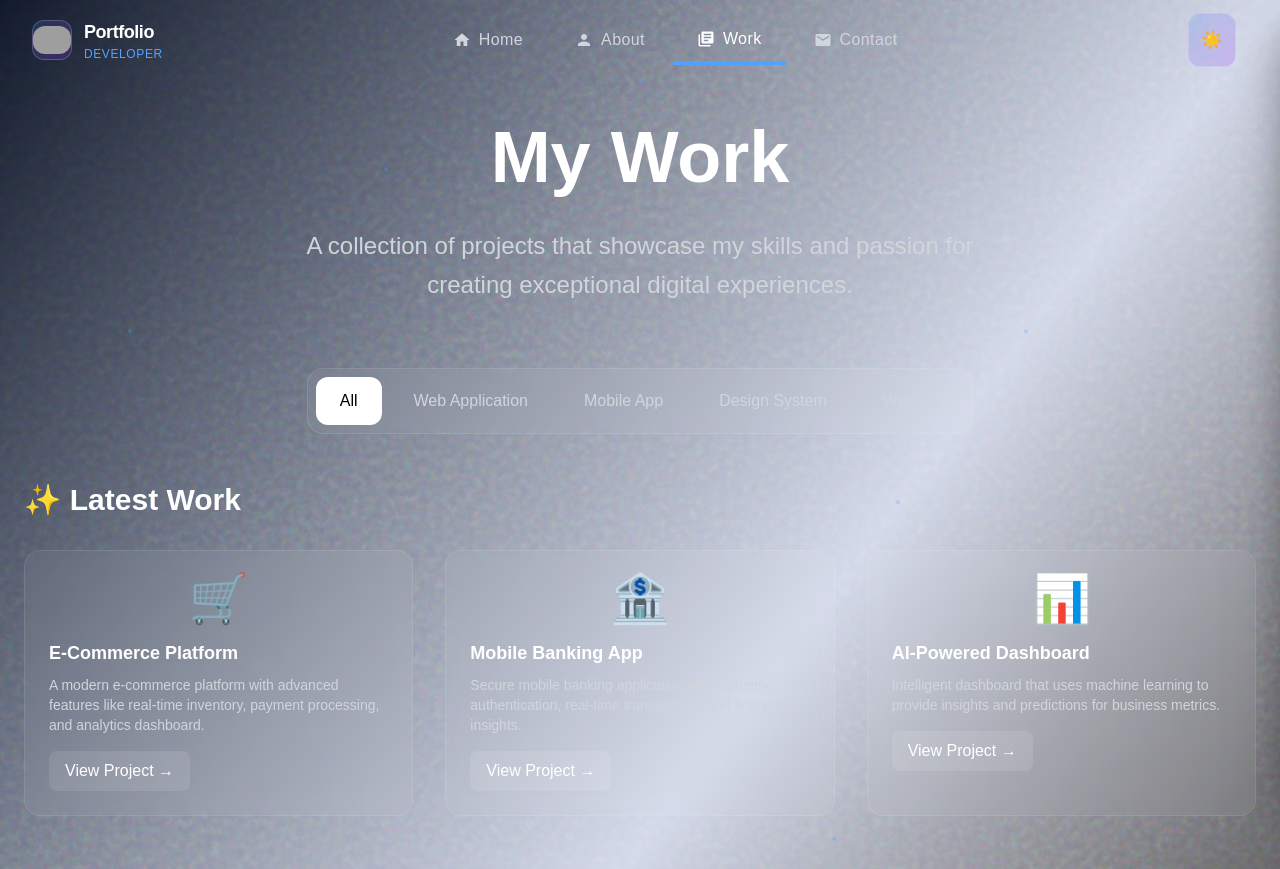
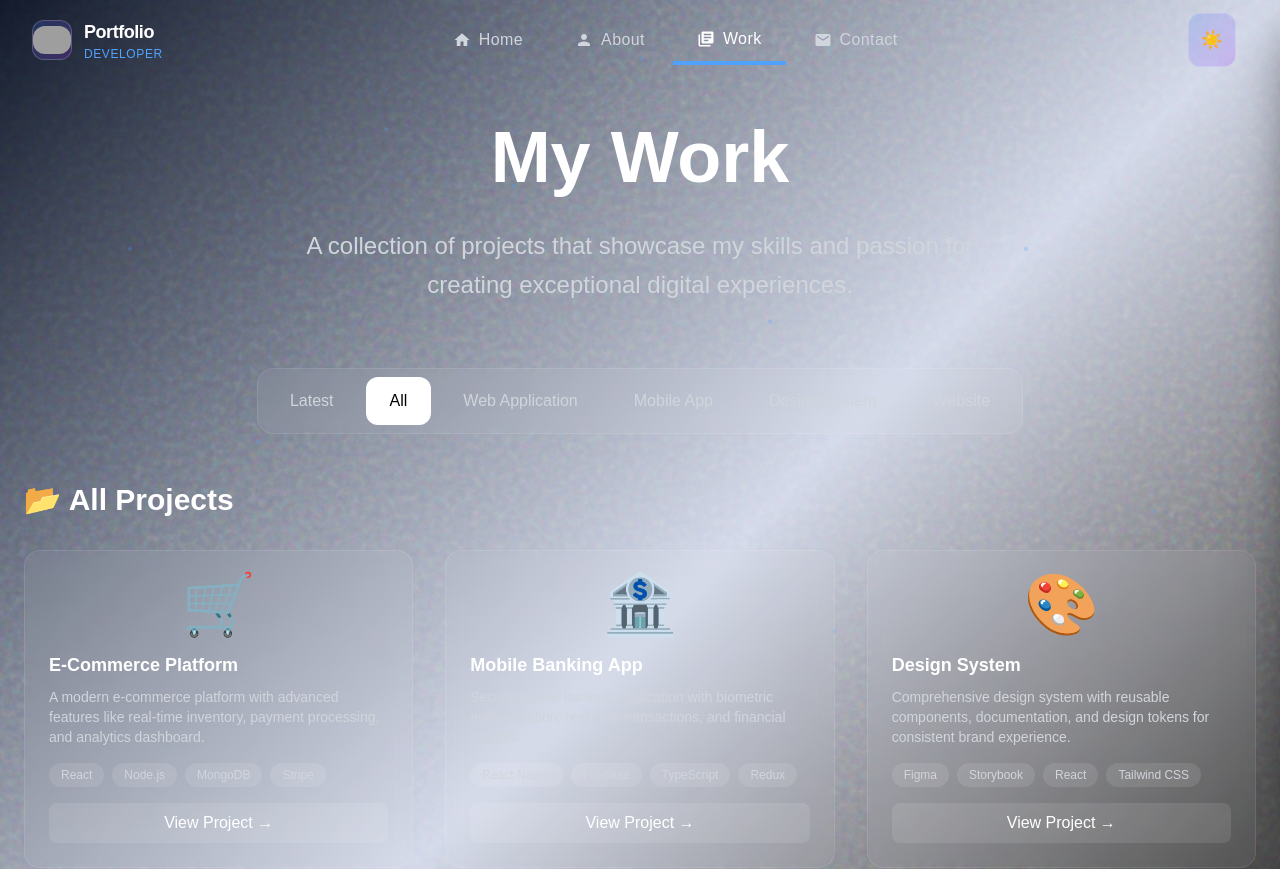
Before and after one commit to abuhurairah-dev/portfolio, a Next.js app: page /work in a window 1280 px wide. Shown: the top 869 px of the page. Built offline with nearby package versions, Linux system fonts and the light colour scheme; grey boxes are pictures that could not be loaded.

Commit message:
update(work): move latest work section to filters as a separate category

```diff
--- a/app/work/page.tsx
+++ b/app/work/page.tsx
@@ -4,7 +4,6 @@ import { useEffect, useState } from 'react';
 import NavBar from '../../components/NavBar';
 import { NoiseOverlay, FloatingParticles } from '../../components/Particles';
 import { useTheme } from '../../hooks/useTheme';
-import LatestWork from '@/components/LatestWork';
 import { projects } from '@/data/projects';
 
 export default function Work() {
@@ -25,10 +24,13 @@ export default function Work() {
     return () => window.removeEventListener("mousemove", handleMouseMove);
   }, []);
 
-  const categories = ["All", "Web Application", "Mobile App", "Design System", "Website"];
+  const categories = ["Latest", "All", "Web Application", "Mobile App", "Design System", "Website"];
+
   const filteredProjects =
     selectedCategory === "All"
       ? projects
+      : selectedCategory === "Latest"
+      ? projects.filter((project) => project.latest)
       : projects.filter((project) => project.category === selectedCategory);
 
   if (!isLoaded) {
@@ -117,9 +119,6 @@ export default function Work() {
               </div>
             </div>
 
-            {/* Latest Work Section */}
-            <LatestWork isDarkMode={isDarkMode} />
-
             {/* All Projects */}
             <section>
               <h2
```
